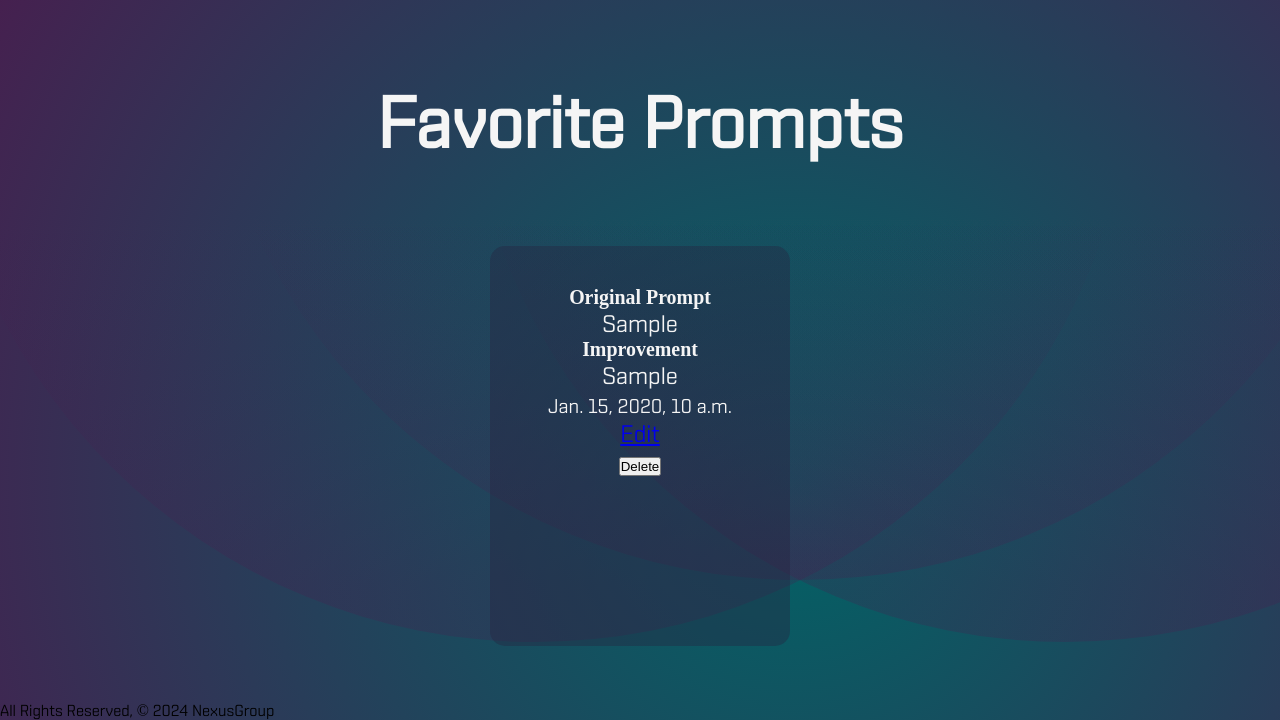
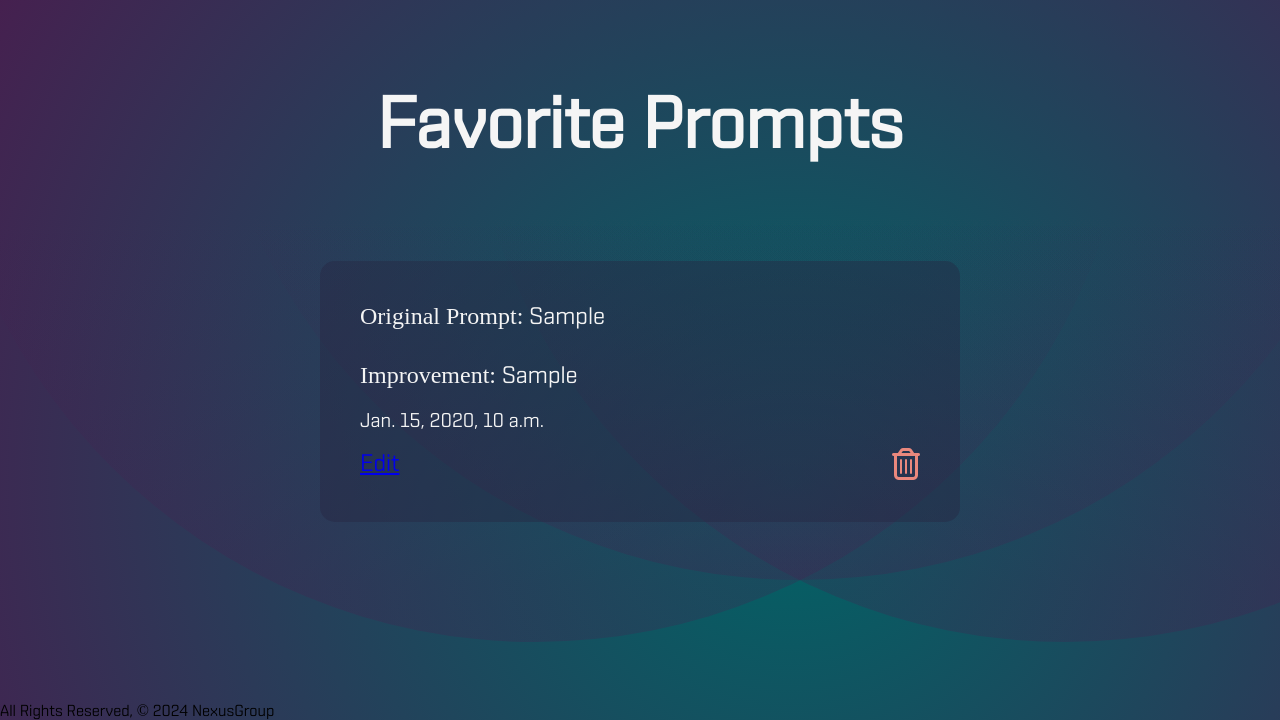
Before and after one commit to Addair89/XENA, a Django app: page /favorites/ in a window 1280 px wide. Shown: the part 80-800 px from the top of the page. Run offline with Django 5.2, Linux system fonts and the light colour scheme; a user stored in the database is signed in; tables that the repository leaves empty hold one stand-in row (values such as "Sample post"); some web fonts are replaced.

Commit message:
favorite prompts html/css  enhancements

```diff
--- a/main_app/static/css/styles.css
+++ b/main_app/static/css/styles.css
@@ -305,3 +305,43 @@ ul li form button:hover {
 .card-title {
   font-family: "shentox-bold";
 }
+
+.fav-card-body {
+  display: flex;
+  flex-direction: column;
+  justify-content: space-between;
+  gap: 15px;
+  align-items: left;
+  height: 100%;
+}
+
+.fav-prompt-content {
+  color: whitesmoke;
+  font-size: 3vmin;
+  padding: 5vmin;
+  background: #27264063;
+  border-radius: 15px;
+  margin: 15px;
+  width: 50%;
+}
+
+.fav-button {
+  display: flex;
+  justify-content: space-between ;
+}
+
+.btn-danger {
+  background: none;
+  border: none;
+}
+
+.btn-danger:hover {
+  cursor: pointer;
+  scale: 1.3;
+  color: red;
+}
+
+.fa-trash-can {
+  font-size: 4vmin;
+  color: #ea887d;
+}
--- a/main_app/templates/prompts/favorites.html
+++ b/main_app/templates/prompts/favorites.html
@@ -5,20 +5,21 @@
 {% if favorite_improvements %}
     {% for user_favorite in favorite_improvements %}
         {% for improvement in user_favorite %}
-            <div class="card">
-                <div class="card-body">
-                    <h5 class="card-title">Original Prompt</h5>
-                    <p class="card-text">{{ improvement.user_prompt.prompt }}</p>
-                    <h5 class="card-title">Improvement</h5>
-                    <p class="card-text">{{ improvement.improvement }}</p>
+            <div class="fav-prompt-content">
+                <div class="fav-card-body">
+                    <p class="card-text"><span class="card-title">Original Prompt: </span>{{ improvement.user_prompt.prompt }}</p>
+                    <h5 class="card-title"></h5>
+                    <p class="card-text"><span class="card-title">Improvement: </span>{{ improvement.improvement }}</p>
                     <p class="card-text">
                         <small class="text-muted">{{ improvement.timestamp }}</small>
                     </p>
+                    <div class="fav-button">
                     <a href="{% url 'edit_favorite' improvement.id %}" class="btn btn-primary">Edit</a>
                     <form action="{% url 'delete_favorite' improvement.id %}" method="post" class="d-inline">
                         {% csrf_token %}
-                        <button type="submit" class="btn btn-danger">Delete</button>
+                        <button type="submit" class="btn btn-danger"><i class="fa-regular fa-trash-can"></i></button>
                     </form>
+                    </div>
                 </div>
             </div>
         {% endfor %}
```
